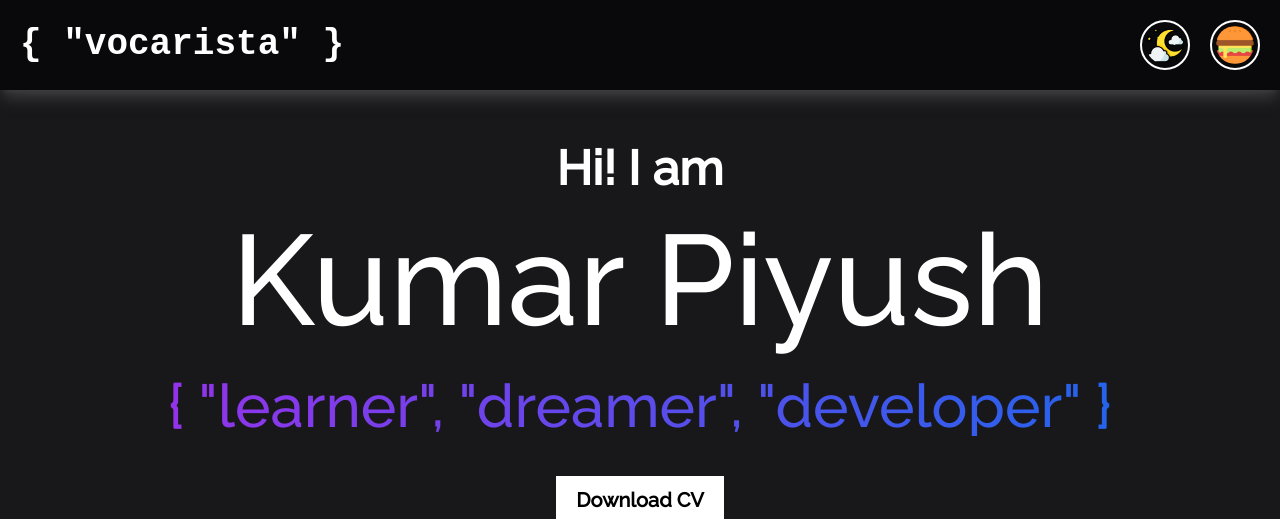
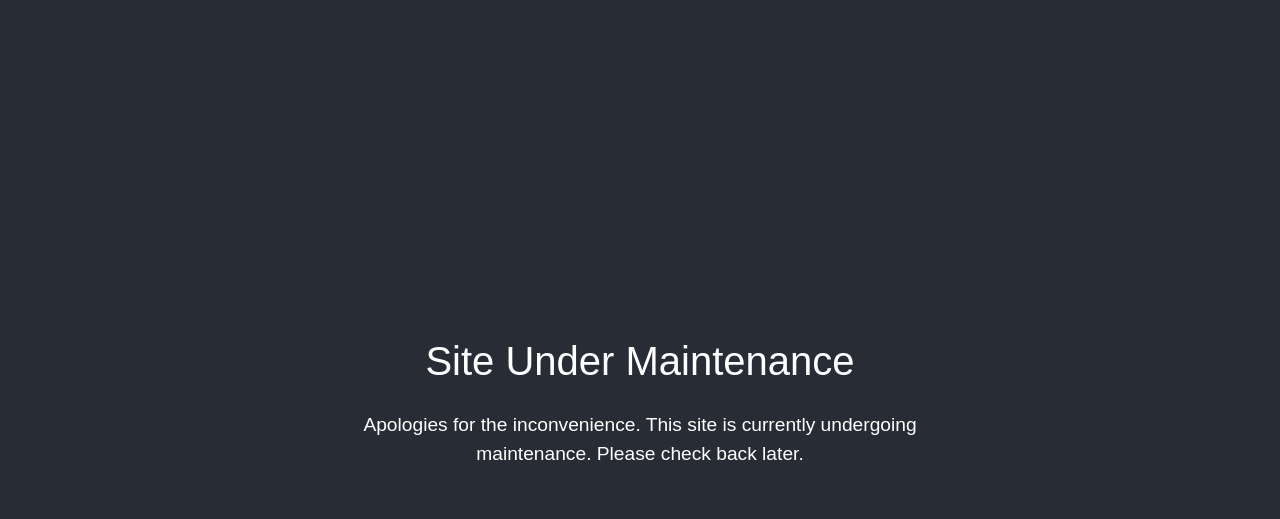
Before and after one commit to vocarista/portfolio-2.0, a React (Vite) app in the folder client/: page / in a window 1280 px wide. Shown: the top 519 px of the page. Built offline with nearby package versions, Linux system fonts and the light colour scheme; no server answers.

Commit message:
maintenance component

```diff
--- a/client/package.json
+++ b/client/package.json
@@ -17,6 +17,7 @@
     "react": "^18.2.0",
     "react-dom": "^18.2.0",
     "rsuite": "^5.37.1",
+    "styled-components": "^6.1.1",
     "tailwindcss": "^3.3.3",
     "zustand": "^4.3.9"
   },
--- a/client/src/App.tsx
+++ b/client/src/App.tsx
@@ -11,6 +11,7 @@ import About from './components/About'
 import Navigation from './components/Navigation'
 import Footer from './components/Footer'
 import NavList from './components/NavList'
+import MaintenanceComponent from './components/MaintenanceComponent'
 
 function App() {
   const toggleView = useStore((state: any) => state.toggleView);
@@ -32,7 +33,7 @@ function App() {
 
   return (
     <div className= { (isDark ? `bg-zinc-900` : `bg-white`) + ` App h-full overflow-x-hidden` }>
-      <Navigation />
+      {/* <Navigation />
       { showNavList && <NavList /> }
       <Splash />
       <Projects />
@@ -42,7 +43,8 @@ function App() {
       <Skills />
       <Achieve />
       <About />
-      <Footer />
+      <Footer /> */}
+      <MaintenanceComponent />
     </div>
   )
 }
--- /dev/null
+++ b/client/src/components/MaintenanceComponent.tsx
@@ -0,0 +1,40 @@
+// MaintenanceComponent.js
+import styled from 'styled-components';
+
+// Styled components
+const Container = styled.div`
+  height: 100vh;
+  display: flex;
+  flex-direction: column;
+  align-items: center;
+  justify-content: center;
+  background-color: #282c34;
+  color: white;
+  font-family: 'Arial', sans-serif;
+`;
+
+const Title = styled.h1`
+  font-size: 2.5em;
+  margin-bottom: 20px;
+`;
+
+const Description = styled.p`
+  font-size: 1.2em;
+  text-align: center;
+  max-width: 600px;
+`;
+
+// Component
+const MaintenanceComponent = () => {
+  return (
+    <Container>
+      <Title>Site Under Maintenance</Title>
+      <Description>
+        Apologies for the inconvenience. This site is currently undergoing maintenance.
+        Please check back later.
+      </Description>
+    </Container>
+  );
+};
+
+export default MaintenanceComponent;
```
Also changed, not shown: 1 other file (tests, documents, lock files or other folders).
